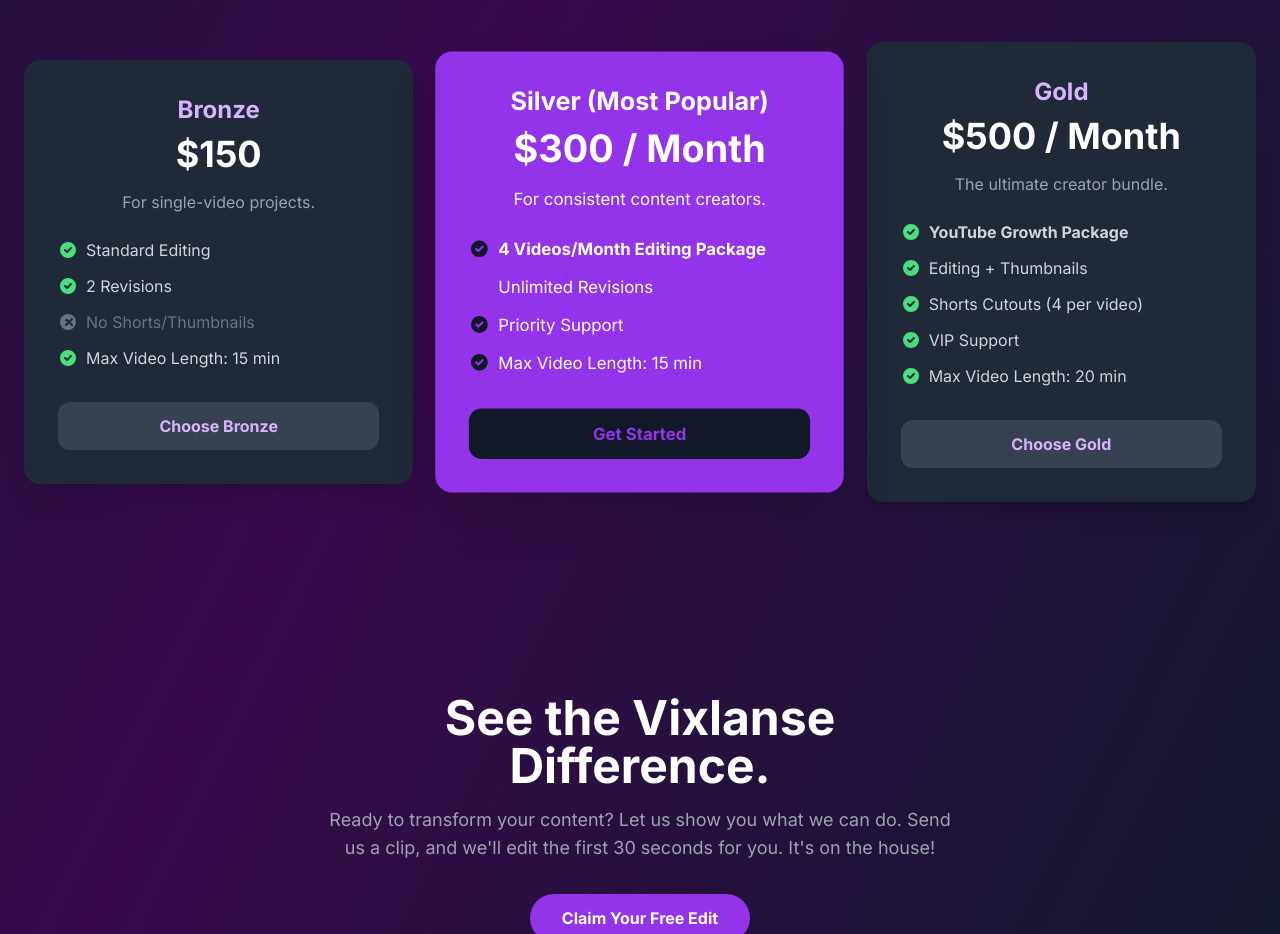
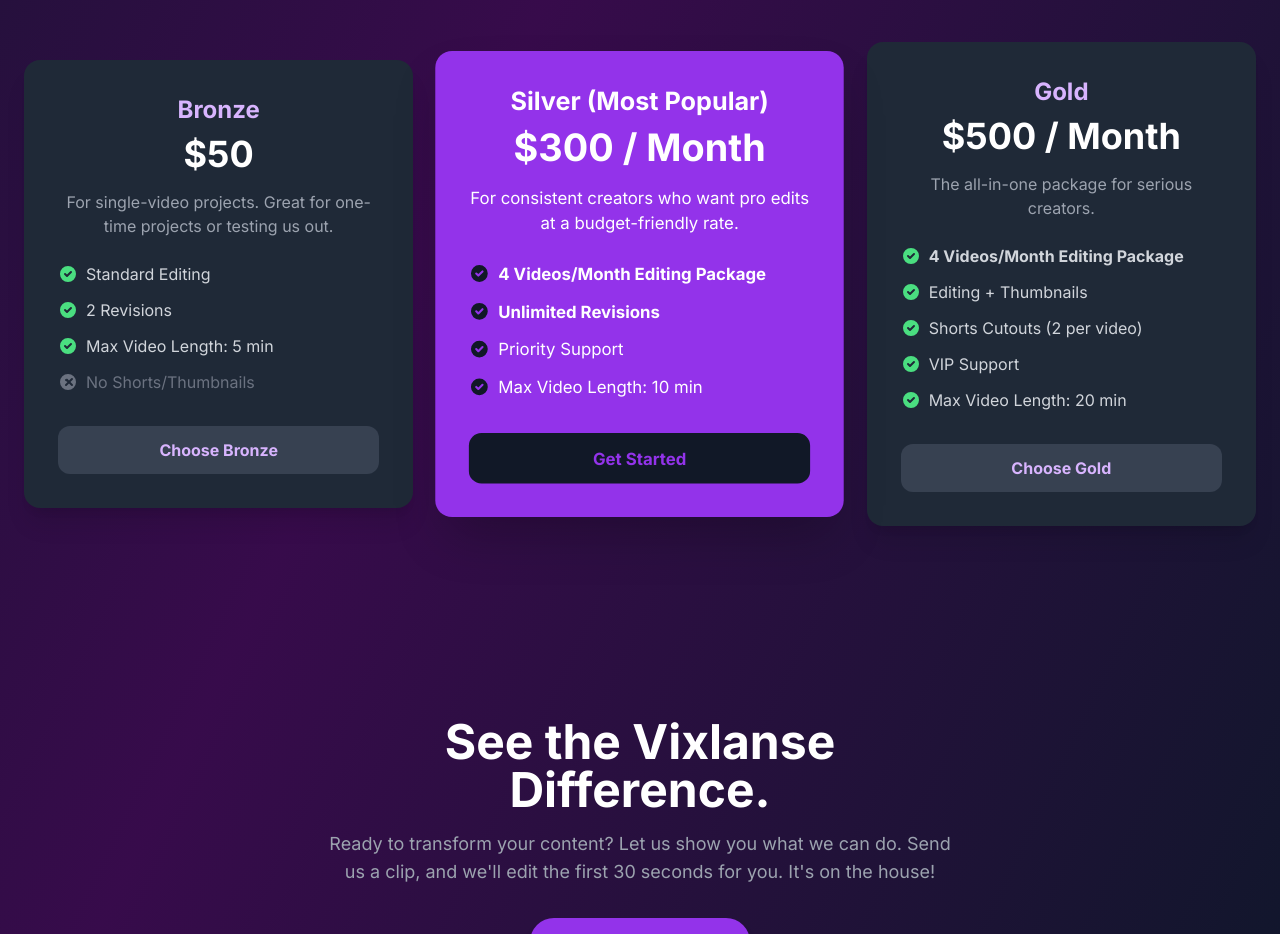
Before and after one commit to mbuser21/Vixlanse, a plain HTML site: page index.html in a window 1280 px wide. Shown: the part 1523-2457 px from the top of the page. Drawn offline with nearby package versions, Linux system fonts and the light colour scheme.

Commit message:
Update index.html

```diff
--- a/index.html
+++ b/index.html
@@ -142,42 +142,45 @@
                     <!-- Bronze Package -->
                     <div class="bg-gray-800 p-8 rounded-2xl shadow-xl border-2 border-transparent transition-all duration-300 hover:border-purple-600">
                         <h3 class="text-2xl font-bold text-center text-purple-300 mb-2">Bronze</h3>
-                        <p class="text-4xl font-extrabold text-center text-white mb-4">$150</p>
-                        <p class="text-center text-gray-400 mb-6">For single-video projects.</p>
+                        <p class="text-4xl font-extrabold text-center text-white mb-4">$50</p>
+                        <p class="text-center text-gray-400 mb-6">For single-video projects. Great for one-time projects or testing us out.</p>
                         <ul class="space-y-3 text-gray-300 mb-8">
                             <li class="flex items-center"><svg xmlns="http://www.w3.org/2000/svg" class="h-5 w-5 text-green-400 mr-2" viewBox="0 0 20 20" fill="currentColor"><path fill-rule="evenodd" d="M10 18a8 8 0 100-16 8 8 0 000 16zm3.707-9.293a1 1 0 00-1.414-1.414L9 10.586 7.707 9.293a1 1 0 00-1.414 1.414l2 2a1 1 0 001.414 0l4-4z" clip-rule="evenodd" /></svg>Standard Editing</li>
                             <li class="flex items-center"><svg xmlns="http://www.w3.org/2000/svg" class="h-5 w-5 text-green-400 mr-2" viewBox="0 0 20 20" fill="currentColor"><path fill-rule="evenodd" d="M10 18a8 8 0 100-16 8 8 0 000 16zm3.707-9.293a1 1 0 00-1.414-1.414L9 10.586 7.707 9.293a1 1 0 00-1.414 1.414l2 2a1 1 0 001.414 0l4-4z" clip-rule="evenodd" /></svg>2 Revisions</li>
+                               <li class="flex items-center"><svg xmlns="http://www.w3.org/2000/svg" class="h-5 w-5 text-green-400 mr-2" viewBox="0 0 20 20" fill="currentColor"><path fill-rule="evenodd" d="M10 18a8 8 0 100-16 8 8 0 000 16zm3.707-9.293a1 1 0 00-1.414-1.414L9 10.586 7.707 9.293a1 1 0 00-1.414 1.414l2 2a1 1 0 001.414 0l4-4z" clip-rule="evenodd" /></svg>Max Video Length: 5 min</li>
+
                             <li class="flex items-center text-gray-500"><svg xmlns="http://www.w3.org/2000/svg" class="h-5 w-5 text-gray-500 mr-2" viewBox="0 0 20 20" fill="currentColor"><path fill-rule="evenodd" d="M10 18a8 8 0 100-16 8 8 0 000 16zM8.707 7.293a1 1 0 00-1.414 1.414L9.586 10l-2.293 2.293a1 1 0 101.414 1.414L11 11.414l2.293 2.293a1 1 0 001.414-1.414L12.414 10l2.293-2.293a1 1 0 00-1.414-1.414L11 8.586 8.707 6.293z" clip-rule="evenodd" /></svg>No Shorts/Thumbnails</li>
-                            <li class="flex items-center"><svg xmlns="http://www.w3.org/2000/svg" class="h-5 w-5 text-green-400 mr-2" viewBox="0 0 20 20" fill="currentColor"><path fill-rule="evenodd" d="M10 18a8 8 0 100-16 8 8 0 000 16zm3.707-9.293a1 1 0 00-1.414-1.414L9 10.586 7.707 9.293a1 1 0 00-1.414 1.414l2 2a1 1 0 001.414 0l4-4z" clip-rule="evenodd" /></svg>Max Video Length: 15 min</li>
+
                         </ul>
-                        <a target="_blank" href="https://wa.me/8801843791737?text=Hi%2C%20I%20am%20interested%20in%20your%20Video%20Editing%20service." class="block w-full text-center bg-gray-700 text-purple-300 font-bold py-3 rounded-xl hover:bg-purple-600 hover:text-white transition-colors duration-300 btn-hover">Choose Bronze</a>
+                        <a target="_blank" href="https://wa.me/8801843791737?text=Hi%2C%20I%20am%20interested%20in%20your%20Bronze%20Video%20Editing%20service." class="block w-full text-center bg-gray-700 text-purple-300 font-bold py-3 rounded-xl hover:bg-purple-600 hover:text-white transition-colors duration-300 btn-hover">Choose Bronze</a>
                     </div>
                     <!-- Silver Package (Highlighted) -->
                     <div class="bg-purple-600 text-white p-8 rounded-2xl shadow-2xl scale-105 transition-all duration-300">
                         <h3 class="text-2xl font-bold text-center mb-2">Silver (Most Popular)</h3>
                         <p class="text-4xl font-extrabold text-center mb-4">$300 / Month</p>
-                        <p class="text-center mb-6">For consistent content creators.</p>
+                        <p class="text-center mb-6">For consistent creators who want pro edits at a budget-friendly rate.</p>
                         <ul class="space-y-3 mb-8">
                             <li class="flex items-center"><svg xmlns="http://www.w3.org/2000/svg" class="h-5 w-5 text-gray-900 mr-2" viewBox="0 0 20 20" fill="currentColor"><path fill-rule="evenodd" d="M10 18a8 8 0 100-16 8 8 0 000 16zm3.707-9.293a1 1 0 00-1.414-1.414L9 10.586 7.707 9.293a1 1 0 00-1.414 1.414l2 2a1 1 0 001.414 0l4-4z" clip-rule="evenodd" /></svg><strong>4 Videos/Month Editing Package</strong></li>
-                            <li class="flex items-center"><svg xmlns="http://www.w3.org/2000/svg" class="h-5 w-5 text-gray-900 mr-2" viewBox="0 0 20 0" fill="currentColor"><path fill-rule="evenodd" d="M10 18a8 8 0 100-16 8 8 0 000 16zm3.707-9.293a1 1 0 00-1.414-1.414L9 10.586 7.707 9.293a1 1 0 00-1.414 1.414l2 2a1 1 0 001.414 0l4-4z" clip-rule="evenodd" /></svg>Unlimited Revisions</li>
+                            <li class="flex items-center"><svg xmlns="http://www.w3.org/2000/svg" class="h-5 w-5 text-gray-900 mr-2" viewBox="0 0 20 20" fill="currentColor"><path fill-rule="evenodd" d="M10 18a8 8 0 100-16 8 8 0 000 16zm3.707-9.293a1 1 0 00-1.414-1.414L9 10.586 7.707 9.293a1 1 0 00-1.414 1.414l2 2a1 1 0 001.414 0l4-4z" clip-rule="evenodd" /></svg><strong>Unlimited Revisions</strong></li>
+
                             <li class="flex items-center"><svg xmlns="http://www.w3.org/2000/svg" class="h-5 w-5 text-gray-900 mr-2" viewBox="0 0 20 20" fill="currentColor"><path fill-rule="evenodd" d="M10 18a8 8 0 100-16 8 8 0 000 16zm3.707-9.293a1 1 0 00-1.414-1.414L9 10.586 7.707 9.293a1 1 0 00-1.414 1.414l2 2a1 1 0 001.414 0l4-4z" clip-rule="evenodd" /></svg>Priority Support</li>
-                            <li class="flex items-center"><svg xmlns="http://www.w3.org/2000/svg" class="h-5 w-5 text-gray-900 mr-2" viewBox="0 0 20 20" fill="currentColor"><path fill-rule="evenodd" d="M10 18a8 8 0 100-16 8 8 0 000 16zm3.707-9.293a1 1 0 00-1.414-1.414L9 10.586 7.707 9.293a1 1 0 00-1.414 1.414l2 2a1 1 0 001.414 0l4-4z" clip-rule="evenodd" /></svg>Max Video Length: 15 min</li>
+                            <li class="flex items-center"><svg xmlns="http://www.w3.org/2000/svg" class="h-5 w-5 text-gray-900 mr-2" viewBox="0 0 20 20" fill="currentColor"><path fill-rule="evenodd" d="M10 18a8 8 0 100-16 8 8 0 000 16zm3.707-9.293a1 1 0 00-1.414-1.414L9 10.586 7.707 9.293a1 1 0 00-1.414 1.414l2 2a1 1 0 001.414 0l4-4z" clip-rule="evenodd" /></svg>Max Video Length: 10 min</li>
                         </ul>
-                        <a target="_blank" href="https://wa.me/8801843791737?text=Hi%2C%20I%20am%20interested%20in%20your%20Video%20Editing%20service." class="block w-full text-center bg-gray-900 text-purple-600 font-bold py-3 rounded-xl hover:bg-gray-800 transition-colors duration-300 btn-hover">Get Started</a>
+                        <a target="_blank" href="https://wa.me/8801843791737?text=Hi%2C%20I%20am%20interested%20in%20your%20Silver%20Video%20Editing%20service." class="block w-full text-center bg-gray-900 text-purple-600 font-bold py-3 rounded-xl hover:bg-gray-800 transition-colors duration-300 btn-hover">Get Started</a>
                     </div>
                     <!-- Gold Package -->
                     <div class="bg-gray-800 p-8 rounded-2xl shadow-xl border-2 border-transparent transition-all duration-300 hover:border-purple-600">
                         <h3 class="text-2xl font-bold text-center text-purple-300 mb-2">Gold</h3>
                         <p class="text-4xl font-extrabold text-center text-white mb-4">$500 / Month</p>
-                        <p class="text-center text-gray-400 mb-6">The ultimate creator bundle.</p>
+                        <p class="text-center text-gray-400 mb-6">The all-in-one package for serious creators.</p>
                         <ul class="space-y-3 text-gray-300 mb-8">
-                            <li class="flex items-center"><svg xmlns="http://www.w3.org/2000/svg" class="h-5 w-5 text-green-400 mr-2" viewBox="0 0 20 20" fill="currentColor"><path fill-rule="evenodd" d="M10 18a8 8 0 100-16 8 8 0 000 16zm3.707-9.293a1 1 0 00-1.414-1.414L9 10.586 7.707 9.293a1 1 0 00-1.414 1.414l2 2a1 1 0 001.414 0l4-4z" clip-rule="evenodd" /></svg><strong>YouTube Growth Package</strong></li>
+                            <li class="flex items-center"><svg xmlns="http://www.w3.org/2000/svg" class="h-5 w-5 text-green-400 mr-2" viewBox="0 0 20 20" fill="currentColor"><path fill-rule="evenodd" d="M10 18a8 8 0 100-16 8 8 0 000 16zm3.707-9.293a1 1 0 00-1.414-1.414L9 10.586 7.707 9.293a1 1 0 00-1.414 1.414l2 2a1 1 0 001.414 0l4-4z" clip-rule="evenodd" /></svg><strong>4 Videos/Month Editing Package</strong></li>
                             <li class="flex items-center"><svg xmlns="http://www.w3.org/2000/svg" class="h-5 w-5 text-green-400 mr-2" viewBox="0 0 20 20" fill="currentColor"><path fill-rule="evenodd" d="M10 18a8 8 0 100-16 8 8 0 000 16zm3.707-9.293a1 1 0 00-1.414-1.414L9 10.586 7.707 9.293a1 1 0 00-1.414 1.414l2 2a1 1 0 001.414 0l4-4z" clip-rule="evenodd" /></svg>Editing + Thumbnails</li>
-                            <li class="flex items-center"><svg xmlns="http://www.w3.org/2000/svg" class="h-5 w-5 text-green-400 mr-2" viewBox="0 0 20 20" fill="currentColor"><path fill-rule="evenodd" d="M10 18a8 8 0 100-16 8 8 0 000 16zm3.707-9.293a1 1 0 00-1.414-1.414L9 10.586 7.707 9.293a1 1 0 00-1.414 1.414l2 2a1 1 0 001.414 0l4-4z" clip-rule="evenodd" /></svg>Shorts Cutouts (4 per video)</li>
+                            <li class="flex items-center"><svg xmlns="http://www.w3.org/2000/svg" class="h-5 w-5 text-green-400 mr-2" viewBox="0 0 20 20" fill="currentColor"><path fill-rule="evenodd" d="M10 18a8 8 0 100-16 8 8 0 000 16zm3.707-9.293a1 1 0 00-1.414-1.414L9 10.586 7.707 9.293a1 1 0 00-1.414 1.414l2 2a1 1 0 001.414 0l4-4z" clip-rule="evenodd" /></svg>Shorts Cutouts (2 per video)</li>
                             <li class="flex items-center"><svg xmlns="http://www.w3.org/2000/svg" class="h-5 w-5 text-green-400 mr-2" viewBox="0 0 20 20" fill="currentColor"><path fill-rule="evenodd" d="M10 18a8 8 0 100-16 8 8 0 000 16zm3.707-9.293a1 1 0 00-1.414-1.414L9 10.586 7.707 9.293a1 1 0 00-1.414 1.414l2 2a1 1 0 001.414 0l4-4z" clip-rule="evenodd" /></svg>VIP Support</li>
                             <li class="flex items-center"><svg xmlns="http://www.w3.org/2000/svg" class="h-5 w-5 text-green-400 mr-2" viewBox="0 0 20 20" fill="currentColor"><path fill-rule="evenodd" d="M10 18a8 8 0 100-16 8 8 0 000 16zm3.707-9.293a1 1 0 00-1.414-1.414L9 10.586 7.707 9.293a1 1 0 00-1.414 1.414l2 2a1 1 0 001.414 0l4-4z" clip-rule="evenodd" /></svg>Max Video Length: 20 min</li>
                         </ul>
-                        <a target="_blank" href="https://wa.me/8801843791737?text=Hi%2C%20I%20am%20interested%20in%20your%20Video%20Editing%20service." class="block w-full text-center bg-gray-700 text-purple-300 font-bold py-3 rounded-xl hover:bg-purple-600 hover:text-white transition-colors duration-300 btn-hover">Choose Gold</a>
+                        <a target="_blank" href="https://wa.me/8801843791737?text=Hi%2C%20I%20am%20interested%20in%20your%20Gold%20Video%20Editing%20service." class="block w-full text-center bg-gray-700 text-purple-300 font-bold py-3 rounded-xl hover:bg-purple-600 hover:text-white transition-colors duration-300 btn-hover">Choose Gold</a>
                     </div>
                 </div>
             </div>
```
